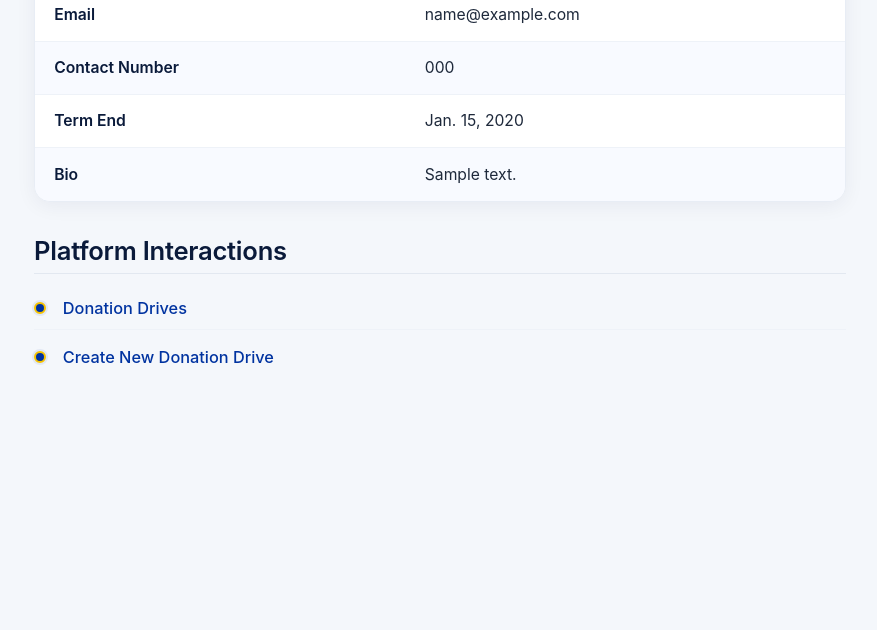
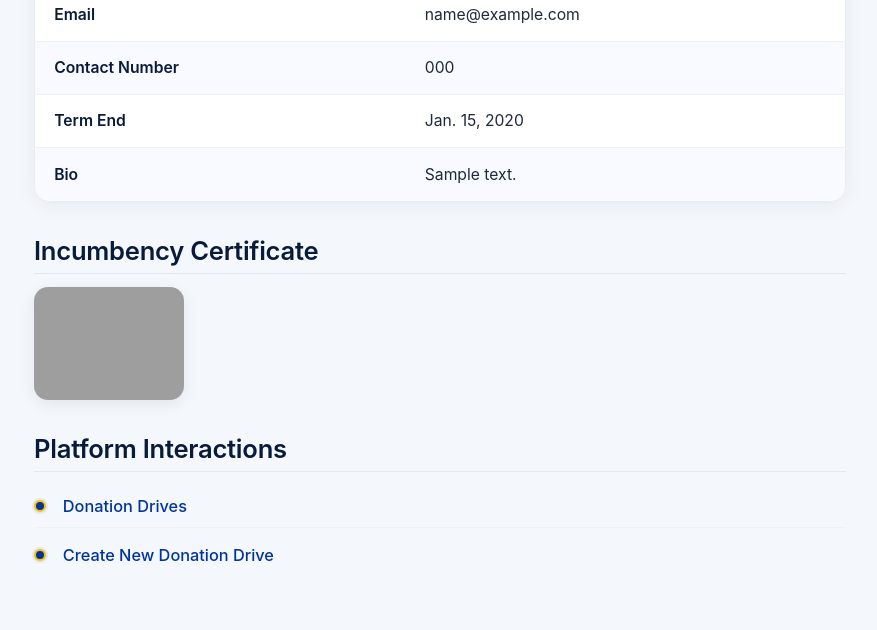
Before and after one commit to Hypothalamus143/FlooD.Onate, a Django app: page /accounts/official_account/1 in a window 1280 px wide. Shown: the part 460-1090 px from the top of the page, without its empty margins (200-1077 px from the left). Before the commit the page ends 825 px from the top, so only its background shows below. Run offline with Django 5.2, Linux system fonts and the light colour scheme; a user stored in the database is signed in; tables that the repository leaves empty hold one stand-in row (values such as "Sample post"); grey boxes marked "Sample" are stand-in pictures; grey boxes are pictures that could not be loaded.

Commit message:
feat: removed deletion of verification request upon official account creation to refer to the incumbency cert later

```diff
--- a/apps/accounts/views.py
+++ b/apps/accounts/views.py
@@ -3,6 +3,7 @@ from django.contrib.auth.decorators import login_required
 from ..accounts.models import CivilianAccount, OfficialAccount, ModeratorAccount
 from ..donation.models import Donation
 from ..profiles.models import Profile
+from ..verification_request.models import VerificationRequest
 from django.utils import timezone
 # Create your views here.
 @login_required
@@ -19,8 +20,8 @@ def official_account(request, id):
     official_account_query = OfficialAccount.objects.get(id=id)
     user = official_account_query.user
     profile = Profile.objects.get(user=user)
-
-    return render(request, "accounts/official_account.html", { "official_account_user": official_account_user, "official_account_query":official_account_query, "profile":profile, "user":user})
+    verification_request = VerificationRequest.objects.get(user=user)
+    return render(request, "accounts/official_account.html", { "official_account_user": official_account_user, "official_account_query":official_account_query, "profile":profile, "user":user, "verification_request":verification_request})
 
 @login_required
 def civilian_account(request):
--- a/apps/moderator/views.py
+++ b/apps/moderator/views.py
@@ -32,7 +32,7 @@ def verification_details(request, id):
             official_account = form_official_account.save(commit=False)
             official_account.user = user
             official_account.save()
-            verification_request.delete()
+            verification_request.status=3
             return redirect("moderator:verification_requests")
         elif form_verification_request.is_valid():
             form_verification_request.save()
--- a/apps/verification_request/models.py
+++ b/apps/verification_request/models.py
@@ -6,6 +6,7 @@ class VerificationRequest(models.Model):
         PENDING = 0, "PENDING"
         FOR_REVISION = 1, "FOR_REVISION"
         REJECTED = 2, "REJECTED"
+        ACCEPTED = 3, "ACCEPTED"
     user = models.OneToOneField(User, on_delete=models.CASCADE)
     last_update_date = models.DateField(auto_now_add=True)
     status = models.IntegerField(
--- a/templates/accounts/official_account.html
+++ b/templates/accounts/official_account.html
@@ -34,6 +34,12 @@
             <td>{{ profile.bio }}</td>
         </tr>
     </table>
+    <h2>Incumbency Certificate</h2>
+    {% if verification_request.incumbency_cert %}
+        <img src="{{ verification_request.incumbency_cert.url }}" width="150" height="150">
+    {% else %}
+        <img src="{% static 'images/default-avatar.jpg' %}" alt="Default Avatar" width="150" height="150">
+    {% endif %}
     <h2>Platform Interactions</h2>
     <ul>
         <li><a href="{% url 'donation_drive:donation_drives' %}?official_account_id={{ official_account_query.id }}">Donation Drives</a></li>
```
Also changed, not shown: apps/verification_request/migrations/0002_alter_verificationrequest_status.py (added).
